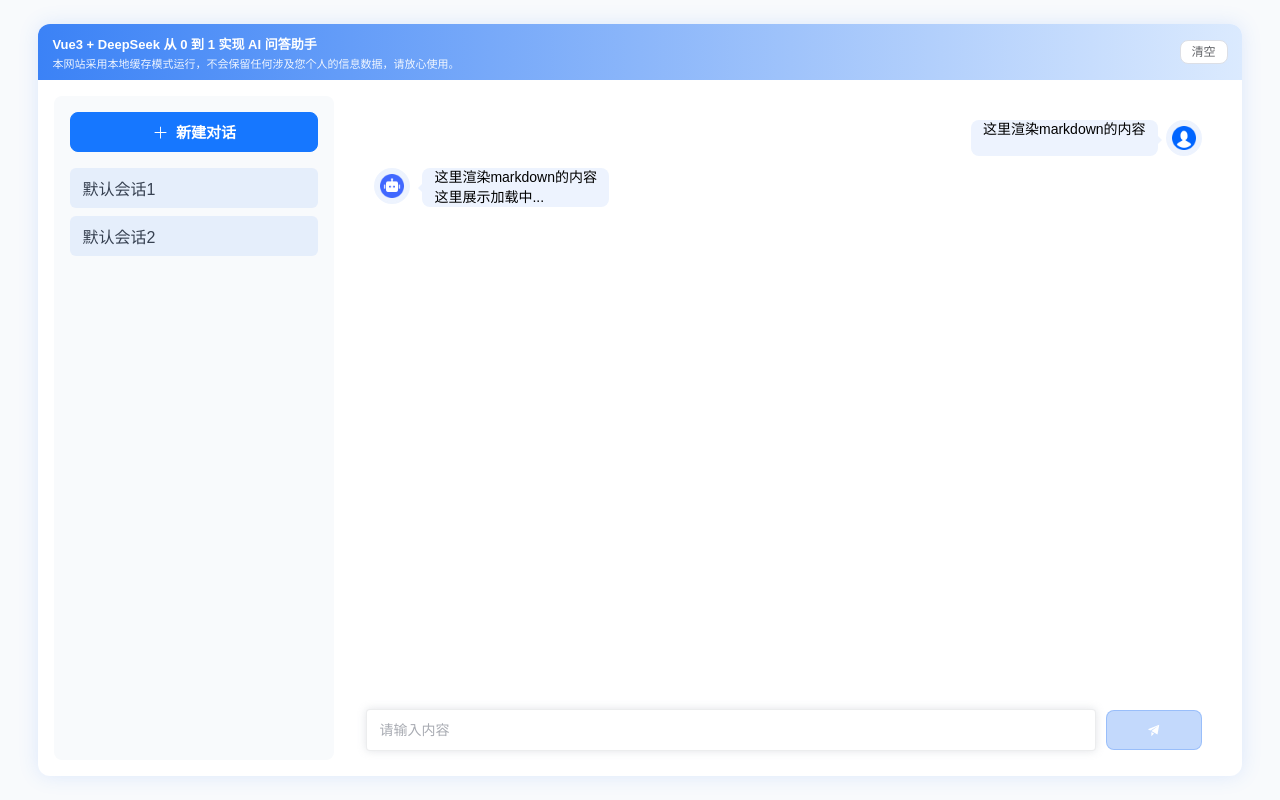
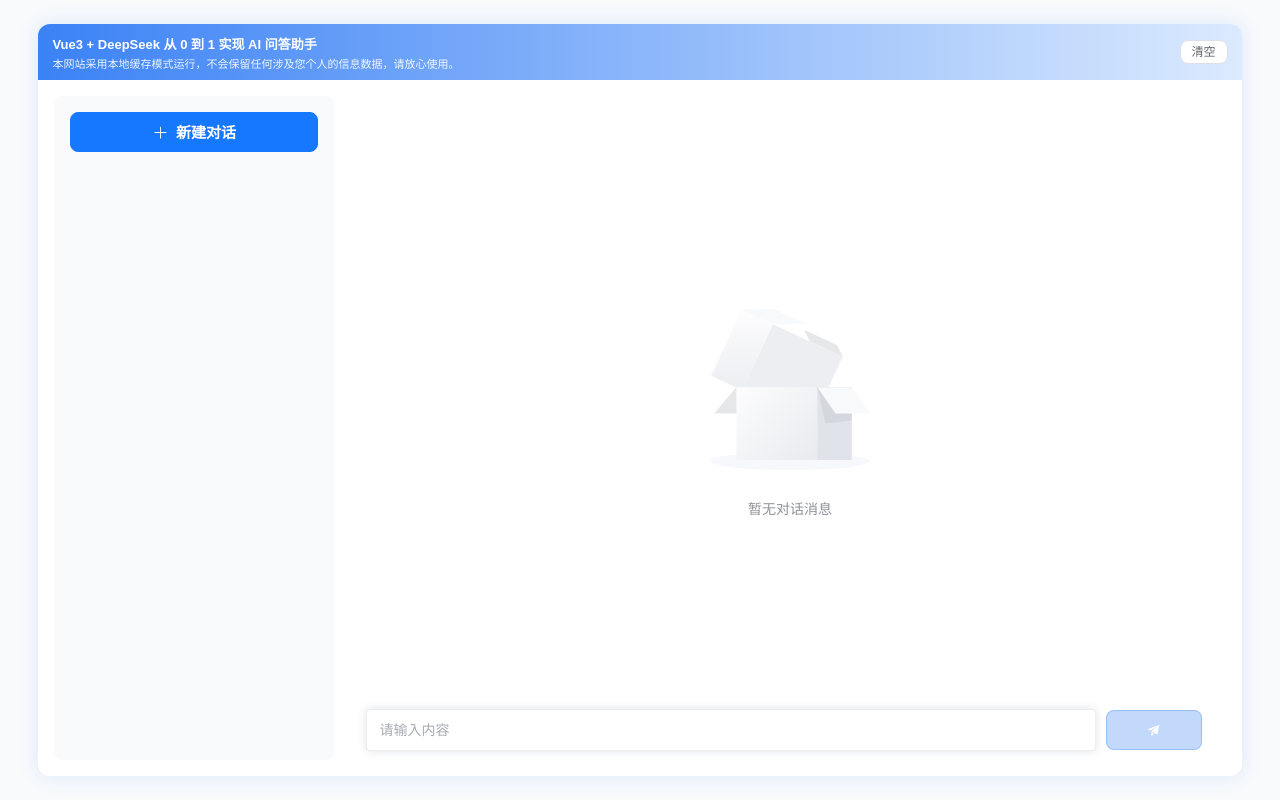
Before and after one commit to 1974193036/vue3-deepseek-study, a Vue app: page / in a window 1280 px wide. Built offline with nearby package versions, Linux system fonts and the light colour scheme.

Commit message:
基本布局3

```diff
--- a/src/store/chatStore.ts
+++ b/src/store/chatStore.ts
@@ -1,4 +1,5 @@
 import { defineStore } from 'pinia'
+import { STORAGE_KEY } from '@/config/deepseek'
 
 export interface ChatMessage {
   id?: string
@@ -15,19 +16,19 @@
   messages: ChatMessage[]
 }
 
-// let persistTimer: ReturnType<typeof setTimeout> | null = null
-// const createMessageId = () => `${Date.now()}_${Math.random().toString(36).slice(2, 8)}`
+let persistTimer: ReturnType<typeof setTimeout> | null = null
+const createMessageId = () => `${Date.now()}_${Math.random().toString(36).slice(2, 8)}`
 
-// function normalizeMessage(msg: any): ChatMessage {
-//   return {
-//     id: msg?.id || createMessageId(),
-//     role: msg?.role || 'user',
-//     content: msg?.content || '',
-//     name: msg?.name,
-//     status: msg?.status || 'done',
-//     errorMessage: msg?.errorMessage,
-//   }
-// }
+function normalizeMessage(msg: any): ChatMessage {
+  return {
+    id: msg?.id || createMessageId(),
+    role: msg?.role || 'user',
+    content: msg?.content || '',
+    name: msg?.name,
+    status: msg?.status || 'done',
+    errorMessage: msg?.errorMessage,
+  }
+}
 
 export const useChatStore = defineStore('chat', {
   state: () => ({
@@ -42,4 +43,75 @@
       return state.activeIndex > -1 ? (state.sessionList[state.activeIndex]?.messages ?? []) : []
     },
   },
+  actions: {
+    initFromStorage() {
+      const rawList = JSON.parse(localStorage.getItem(STORAGE_KEY.sessionList) || '[]') as SessionItem[]
+      this.sessionList = rawList.map(session => ({
+        ...session,
+        messages: Array.isArray(session?.messages) ? session.messages.map(normalizeMessage) : [],
+      }))
+      const lastIndex = JSON.parse(localStorage.getItem(STORAGE_KEY.activeIndex) || '-1')
+      this.activeIndex = this.sessionList.length > 0 ? lastIndex : -1
+    },
+    persistNow() {
+      localStorage.setItem(STORAGE_KEY.sessionList, JSON.stringify(this.sessionList))
+      localStorage.setItem(STORAGE_KEY.activeIndex, JSON.stringify(this.activeIndex))
+    },
+    schedulePersist(delay = 300) {
+      if (persistTimer) {
+        clearTimeout(persistTimer)
+      }
+      persistTimer = setTimeout(() => {
+        this.persistNow()
+        persistTimer = null
+      }, delay)
+    },
+    addSession() {
+      this.sessionList.push({
+        title: `对话${this.sessionList.length + 1}`,
+        crtTime: new Date().toISOString(),
+        messages: [],
+      })
+      this.activeIndex = this.sessionList.length - 1
+      this.schedulePersist()
+    },
+    changeSession(index: number) {
+      this.activeIndex = index
+      this.schedulePersist()
+    },
+    setEditIndex(index: number) {
+      this.editIndex = index
+    },
+    updateSessionTitle(index: number, title: string) {
+      if (!this.sessionList[index])
+        return
+      this.sessionList[index].title = title
+      this.schedulePersist()
+    },
+    clearSession(index: number) {
+      if (!this.sessionList[index])
+        return
+      this.sessionList[index].messages = []
+      this.activeIndex = index
+      this.schedulePersist()
+    },
+    deleteSession(index: number) {
+      this.sessionList.splice(index, 1)
+      if (this.activeIndex === index) {
+        this.activeIndex = this.sessionList[index] ? index : index - 1
+      }
+      else if (this.activeIndex > index) {
+        this.activeIndex -= 1
+      }
+      this.schedulePersist()
+    },
+    clearAll() {
+      this.sessionList = []
+      this.activeIndex = -1
+      this.editIndex = -1
+      this.queryKeys = ''
+      this.loading = false
+      localStorage.clear()
+    },
+  },
 })
--- /dev/null
+++ b/src/views/deepseek/index.css
@@ -0,0 +1,213 @@
+.html-container {
+  width: 100%;
+  height: 100%;
+  display: flex;
+  justify-content: center;
+  align-items: center;
+  background: #f8fafc;
+}
+
+.page {
+  width: 94vw;
+  height: 94vh;
+  background: #ffffff;
+  box-shadow: 0 0 20px rgba(59, 130, 246, 0.15);
+  box-sizing: border-box;
+  border-radius: 12px;
+  overflow: hidden;
+}
+
+.add-btn {
+  width: 100%;
+  font-size: 15px;
+  font-weight: bold;
+}
+
+.tips {
+  width: 100%;
+  height: 56px;
+  background: linear-gradient(90deg, #3b82f6, #dbeafe);
+  color: #ffffff;
+  display: flex;
+  align-items: stretch;
+  justify-content: space-between;
+  padding: 0 14px;
+  box-sizing: border-box;
+}
+
+.tips-left {
+  min-width: 0;
+  display: flex;
+  flex-direction: column;
+  justify-content: center;
+  gap: 2px;
+}
+
+.tips .title {
+  font-size: 13px;
+  font-weight: bold;
+  color: #ffffff;
+}
+
+.tips .desc {
+  font-size: 11px;
+  color: rgba(255, 255, 255, 0.9);
+  white-space: nowrap;
+  overflow: hidden;
+  text-overflow: ellipsis;
+  max-width: 58vw;
+}
+
+.tips-right {
+  display: flex;
+  align-items: center;
+  gap: 10px;
+}
+
+.grid-box {
+  display: grid;
+  grid-template-columns: 280px auto;
+  gap: 16px;
+  padding: 16px;
+  box-sizing: border-box;
+  overflow: hidden;
+}
+
+.grid-space-between {
+  width: 100%;
+  height: calc(100% - 56px);
+}
+
+.left-container {
+  background-color: #f8fafc;
+  padding: 16px;
+  border-radius: 8px;
+  height: 100%;
+  min-height: 0;
+  display: flex;
+  flex-direction: column;
+  box-sizing: border-box;
+}
+
+.left-container .session-area {
+  margin-top: 16px;
+  flex: 1;
+  min-height: 0;
+  overflow-y: auto;
+}
+
+.left-container .session-item {
+  padding: 8px 12px;
+  display: flex;
+  align-items: center;
+  justify-content: space-between;
+  margin-bottom: 8px;
+  border-radius: 6px;
+  background: rgba(59, 130, 246, 0.1);
+  color: #374151;
+  cursor: pointer;
+  transition: all 0.3s ease;
+}
+
+.left-container .session-item-active {
+  background: rgba(59, 130, 246, 0.2);
+  border: 1px solid rgba(59, 130, 246, 0.3);
+}
+
+.session-item .icon-box {
+  display: flex;
+  gap: 8px;
+  opacity: 0;
+  transition: opacity 0.3s ease;
+}
+
+.session-item:hover .icon-box {
+  opacity: 1;
+}
+
+.icon-box .icon {
+  font-size: 16px;
+  cursor: pointer;
+  transition: all 0.3s ease;
+}
+
+.icon:hover {
+  transform: scale(1.2);
+  color: #60a5fa !important;
+}
+
+:deep(.el-button) {
+  border-radius: 8px;
+  transition: all 0.3s ease;
+}
+
+:deep(.el-button:hover) {
+  transform: translateY(-1px);
+  box-shadow: 0 0 12px rgba(59, 130, 246, 0.3);
+}
+
+:deep(.el-button:active) {
+  transform: translateY(1px);
+}
+
+:deep(.el-button.is-disabled) {
+  background-color: rgba(59, 130, 246, 0.3);
+  border-color: rgba(59, 130, 246, 0.3);
+}
+
+.right-container {
+  width: 100%;
+  height: 100%;
+  min-height: 0;
+  background: #ffffff;
+  padding: 16px 16px 10px 16px;
+  border-radius: 8px;
+  box-sizing: border-box;
+  display: flex;
+  flex-direction: column;
+}
+
+.right-container .message-area {
+  width: calc(100% - 12px);
+  flex: 1;
+  min-height: 0;
+  padding: 8px 8px 0 8px;
+}
+
+.input-area {
+  height: 40px;
+  display: flex;
+  align-items: center;
+  gap: 10px;
+  box-sizing: border-box;
+  padding: 0 8px 0 0;
+  margin-top: 8px;
+}
+
+:deep(.el-input__wrapper) {
+  height: 40px;
+  line-height: 40px;
+  background-color: #ffffff;
+  border: 1px solid #d0d2d668;
+  box-shadow: 0 0 8px rgba(156, 163, 175, 0.3);
+  padding: 0 12px;
+  transition: all 0.3s ease;
+  color: #374151;
+}
+
+:deep(.el-input__wrapper .el-input__inner) {
+  height: 40px;
+  line-height: 40px;
+  color: #374151;
+  font-size: 14px;
+}
+
+.input-area :deep(.el-input) {
+  flex: 1;
+}
+
+.action-btn {
+  width: 96px;
+  height: 40px;
+  flex: 0 0 96px;
+}
--- a/src/views/deepseek/index.vue
+++ b/src/views/deepseek/index.vue
@@ -1,6 +1,7 @@
 <script setup lang="ts">
-import { ref } from 'vue'
+import { computed, nextTick, onMounted, ref } from 'vue'
 import { storeToRefs } from 'pinia'
+import { ElMessageBox } from 'element-plus'
 import { Brush, Delete, EditPen, Plus, Promotion } from '@element-plus/icons-vue'
 import MessageComp from './component/MessageComp.vue'
 import { useChatStore } from '@/store/chatStore'
@@ -8,45 +9,72 @@
 const chatStore = useChatStore()
 const { sessionList, activeIndex, editIndex, queryKeys, loading, activeMessages } = storeToRefs(chatStore)
 
-const messages = ref([
-  {
-    role: 'user' as const,
-    content: '这里是内容111',
-  },
-  {
-    role: 'assistant' as const,
-    content: '这里是内容222',
-  },
-])
+const messageRef = ref<InstanceType<typeof MessageComp> | null>(null)
 
-const filteredSessions = ref([
-  {
-    index: 0,
-    item: {
-      title: '默认会话1',
-    },
-  },
-  {
-    index: 1,
-    item: {
-      title: '默认会话2',
-    },
-  },
-])
+const filteredSessions = computed(() => sessionList.value.map((item, index) => ({ item, index })))
 
-function handleClearStorage() {}
+// 新建会话
+function handleAddSession() {
+  chatStore.addSession()
+}
 
-function handleAddSession() {}
+// 更改会话标题
+function handleSessionTitleChange(index: number, title: string) {
+  chatStore.updateSessionTitle(index, title)
+  chatStore.setEditIndex(-1)
+}
 
-function handleSessionTitleChange(index: number, title: string) {}
+// 清屏当前会话
+function handleClearSession(index: number) {
+  chatStore.clearSession(index)
+}
 
-function handleClearSession(index: number) {}
+// 重命名会话标题
+function handleFocusIndex(index: number) {
+  chatStore.setEditIndex(index)
+}
 
-function handleFocusIndex(index: number) {}
+// 删除会话
+function handleDeleteSession(index: number) {
+  ElMessageBox.confirm('确定删除该会话吗？', '提示', {
+    confirmButtonText: '确定',
+    cancelButtonText: '取消',
+    type: 'warning',
+  })
+    .then(async () => {
+      chatStore.deleteSession(index)
+      await nextTick()
+      messageRef.value?.scrollToBottom()
+    })
+}
 
-function handleDeleteSession(index: number) {}
+// 选中当前会话
+async function handleChangeSessionIndex(index: number) {
+  chatStore.changeSession(index)
+  await nextTick()
+  messageRef.value?.scrollToBottom()
+}
 
-function handleRequest() {}
+// 清空所有数据
+function handleClearStorage() {
+  ElMessageBox.confirm('是否清空本地数据？', '温馨提示', {
+    confirmButtonText: '确定',
+    cancelButtonText: '取消',
+    type: 'warning',
+  }).then(() => {
+    chatStore.clearAll()
+  })
+}
+
+// 发送对话
+async function handleRequest() {
+  const text = queryKeys.value.trim()
+  console.log(text)
+}
+
+onMounted(() => {
+  chatStore.initFromStorage()
+})
 </script>
 
 <template>
@@ -78,6 +106,7 @@
               :key="`session_${row.index}`"
               class="session-item"
               :class="activeIndex === row.index ? 'session-item-active' : ''"
+              @click="handleChangeSessionIndex(row.index)"
             >
               <span v-if="editIndex !== row.index">{{ row.item.title }}</span>
               <el-input
@@ -110,7 +139,7 @@
         </div>
         <div class="right-container">
           <div class="message-area">
-            <MessageComp :messages="messages" :loading="loading" />
+            <MessageComp ref="messageRef" :messages="activeMessages" :loading="loading" />
           </div>
           <div class="input-area">
             <el-input id="keyInput" v-model="queryKeys" placeholder="请输入内容" show-word-limit @keyup.enter="handleRequest" />
@@ -125,217 +154,5 @@
 </template>
 
 <style scoped>
-.html-container {
-  width: 100%;
-  height: 100%;
-  display: flex;
-  justify-content: center;
-  align-items: center;
-  background: #f8fafc;
-}
-
-.page {
-  width: 94vw;
-  height: 94vh;
-  background: #ffffff;
-  box-shadow: 0 0 20px rgba(59, 130, 246, 0.15);
-  box-sizing: border-box;
-  border-radius: 12px;
-  overflow: hidden;
-}
-
-.add-btn {
-  width: 100%;
-  font-size: 15px;
-  font-weight: bold;
-}
-
-.tips {
-  width: 100%;
-  height: 56px;
-  background: linear-gradient(90deg, #3b82f6, #dbeafe);
-  color: #ffffff;
-  display: flex;
-  align-items: stretch;
-  justify-content: space-between;
-  padding: 0 14px;
-  box-sizing: border-box;
-}
-
-.tips-left {
-  min-width: 0;
-  display: flex;
-  flex-direction: column;
-  justify-content: center;
-  gap: 2px;
-}
-
-.tips .title {
-  font-size: 13px;
-  font-weight: bold;
-  color: #ffffff;
-}
-
-.tips .desc {
-  font-size: 11px;
-  color: rgba(255, 255, 255, 0.9);
-  white-space: nowrap;
-  overflow: hidden;
-  text-overflow: ellipsis;
-  max-width: 58vw;
-}
-
-.tips-right {
-  display: flex;
-  align-items: center;
-  gap: 10px;
-}
-
-.grid-box {
-  display: grid;
-  grid-template-columns: 280px auto;
-  gap: 16px;
-  padding: 16px;
-  box-sizing: border-box;
-  overflow: hidden;
-}
-
-.grid-space-between {
-  width: 100%;
-  height: calc(100% - 56px);
-}
-
-.left-container {
-  background-color: #f8fafc;
-  padding: 16px;
-  border-radius: 8px;
-  height: 100%;
-  min-height: 0;
-  display: flex;
-  flex-direction: column;
-  box-sizing: border-box;
-}
-
-.left-container .session-area {
-  margin-top: 16px;
-  flex: 1;
-  min-height: 0;
-  overflow-y: auto;
-}
-
-.left-container .session-item {
-  padding: 8px 12px;
-  display: flex;
-  align-items: center;
-  justify-content: space-between;
-  margin-bottom: 8px;
-  border-radius: 6px;
-  background: rgba(59, 130, 246, 0.1);
-  color: #374151;
-  cursor: pointer;
-  transition: all 0.3s ease;
-}
-
-.left-container .session-item-active {
-  background: rgba(59, 130, 246, 0.2);
-  border: 1px solid rgba(59, 130, 246, 0.3);
-}
-
-.session-item .icon-box {
-  display: flex;
-  gap: 8px;
-  opacity: 0;
-  transition: opacity 0.3s ease;
-}
-
-.session-item:hover .icon-box {
-  opacity: 1;
-}
-
-.icon-box .icon {
-  font-size: 16px;
-  cursor: pointer;
-  transition: all 0.3s ease;
-}
-
-.icon:hover {
-  transform: scale(1.2);
-  color: #60a5fa !important;
-}
-
-:deep(.el-button) {
-  border-radius: 8px;
-  transition: all 0.3s ease;
-}
-
-:deep(.el-button:hover) {
-  transform: translateY(-1px);
-  box-shadow: 0 0 12px rgba(59, 130, 246, 0.3);
-}
-
-:deep(.el-button:active) {
-  transform: translateY(1px);
-}
-
-:deep(.el-button.is-disabled) {
-  background-color: rgba(59, 130, 246, 0.3);
-  border-color: rgba(59, 130, 246, 0.3);
-}
-
-.right-container {
-  width: 100%;
-  height: 100%;
-  min-height: 0;
-  background: #ffffff;
-  padding: 16px 16px 10px 16px;
-  border-radius: 8px;
-  box-sizing: border-box;
-  display: flex;
-  flex-direction: column;
-}
-
-.right-container .message-area {
-  width: calc(100% - 12px);
-  flex: 1;
-  min-height: 0;
-  padding: 8px 8px 0 8px;
-}
-
-.input-area {
-  height: 40px;
-  display: flex;
-  align-items: center;
-  gap: 10px;
-  box-sizing: border-box;
-  padding: 0 8px 0 0;
-  margin-top: 8px;
-}
-
-:deep(.el-input__wrapper) {
-  height: 40px;
-  line-height: 40px;
-  background-color: #ffffff;
-  border: 1px solid #d0d2d668;
-  box-shadow: 0 0 8px rgba(156, 163, 175, 0.3);
-  padding: 0 12px;
-  transition: all 0.3s ease;
-  color: #374151;
-}
-
-:deep(.el-input__wrapper .el-input__inner) {
-  height: 40px;
-  line-height: 40px;
-  color: #374151;
-  font-size: 14px;
-}
-
-.input-area :deep(.el-input) {
-  flex: 1;
-}
-
-.action-btn {
-  width: 96px;
-  height: 40px;
-  flex: 0 0 96px;
-}
+@import './index.css';
 </style>
```
